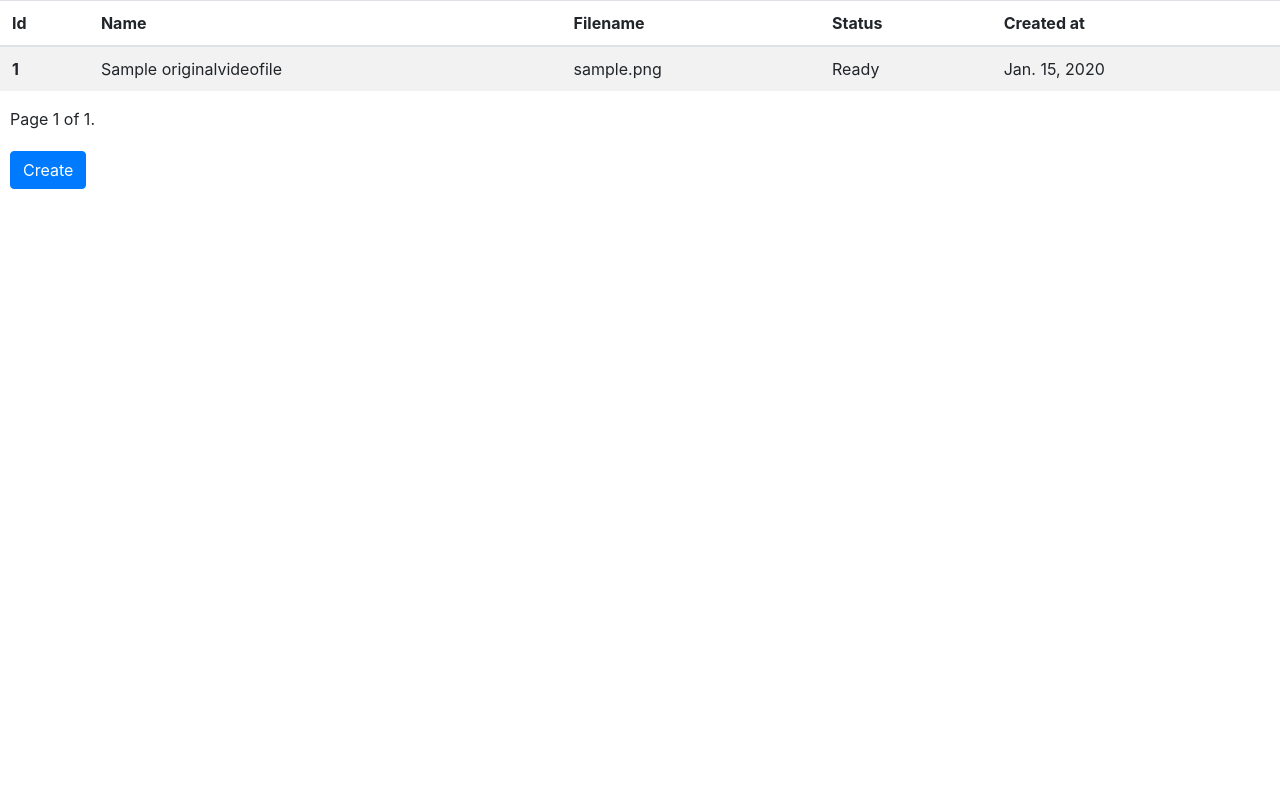
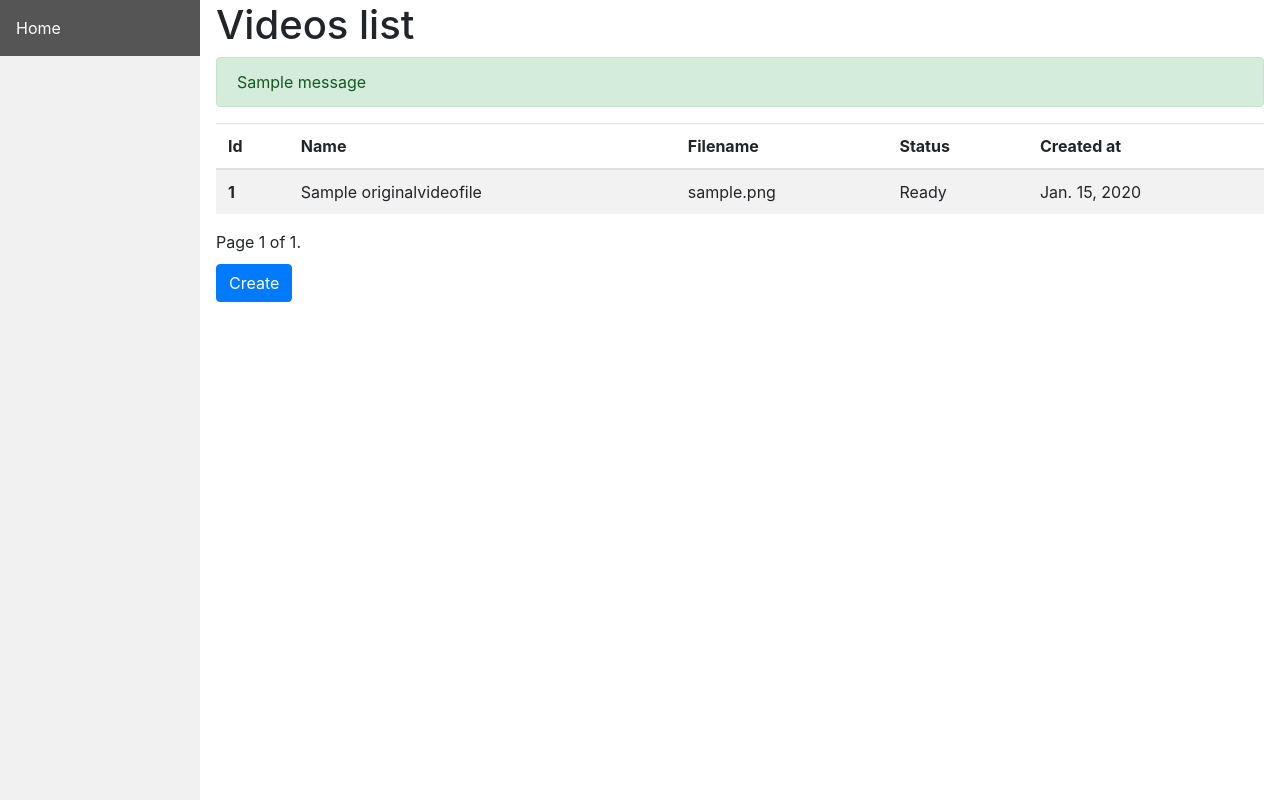
Before and after one commit to radu-dan21/video-encoding-app, a Django app: page /console/home in a window 1280 px wide. Run offline with Django 5.2, Linux system fonts and the light colour scheme; tables that the repository leaves empty hold one stand-in row (values such as "Sample post"); one stand-in notice (Sample message) is shown; parts of the project's set-up code (start-up, migrations or seed data) failed here and were passed over.

Commit message:
[WIP] ui work

```diff
--- /dev/null
+++ b/app/video_coding/console/forms/__init__.py
@@ -0,0 +1 @@
+from .original_video_file_form import OriginalVideoFileForm
--- /dev/null
+++ b/app/video_coding/console/static/console/style.css
@@ -0,0 +1,53 @@
+.btn {
+  margin-top: 10px;
+  margin-bottom: 10px;
+}
+
+.sidebar {
+  margin: 0;
+  padding: 0;
+  width: 200px;
+  background-color: #f1f1f1;
+  position: fixed;
+  height: 100%;
+  overflow: auto;
+}
+
+.sidebar a {
+  display: block;
+  color: black;
+  padding: 16px;
+  text-decoration: none;
+}
+
+.sidebar a.active {
+  background-color: #04AA6D;
+  color: white;
+}
+
+.sidebar a:hover:not(.active) {
+  background-color: #555;
+  color: white;
+}
+
+div.content {
+  margin-left: 200px;
+  padding: 1px 16px;
+}
+
+@media screen and (max-width: 700px) {
+  .sidebar {
+    width: 100%;
+    height: auto;
+    position: relative;
+  }
+  .sidebar a {float: left;}
+  div.content {margin-left: 0;}
+}
+
+@media screen and (max-width: 400px) {
+  .sidebar a {
+    text-align: center;
+    float: none;
+  }
+}
--- /dev/null
+++ b/app/video_coding/console/templates/console/_sidebar.html
@@ -0,0 +1,7 @@
+{% load static %}
+
+<link rel="stylesheet" href="{% static 'console/style.css' %}">
+
+<div class="sidebar">
+  <a href="{% url 'console:home' %}">Home</a>
+</div>
--- /dev/null
+++ b/app/video_coding/console/templates/console/base.html
@@ -0,0 +1,29 @@
+{% load static %}
+{% load extras %}
+
+<head>
+    <link rel="stylesheet" href="{% static 'console/style.css' %}">
+    <link rel="stylesheet" href="https://cdn.jsdelivr.net/npm/bootstrap@4.6.2/dist/css/bootstrap.min.css" integrity="sha384-xOolHFLEh07PJGoPkLv1IbcEPTNtaed2xpHsD9ESMhqIYd0nLMwNLD69Npy4HI+N" crossorigin="anonymous">
+    <script src="https://cdn.jsdelivr.net/npm/jquery@3.5.1/dist/jquery.slim.min.js" integrity="sha384-DfXdz2htPH0lsSSs5nCTpuj/zy4C+OGpamoFVy38MVBnE+IbbVYUew+OrCXaRkfj" crossorigin="anonymous"></script>
+    <script src="https://cdn.jsdelivr.net/npm/bootstrap@4.6.2/dist/js/bootstrap.bundle.min.js" integrity="sha384-Fy6S3B9q64WdZWQUiU+q4/2Lc9npb8tCaSX9FK7E8HnRr0Jz8D6OP9dO5Vg3Q9ct" crossorigin="anonymous"></script>
+    <title>
+        {% block title %}
+            title
+        {% endblock %}
+    </title>
+</head>
+
+<body>
+    {% include 'console/_sidebar.html' %}
+
+    <div class="content" id="main">
+        <h1>
+            {% block heading %}
+                heading
+            {% endblock %}
+        </h1>
+        {% block content %}
+            content
+        {% endblock %}
+    </div>
+</body>
--- a/app/video_coding/console/templates/console/ovf_list.html
+++ b/app/video_coding/console/templates/console/ovf_list.html
@@ -1,12 +1,22 @@
+{% extends "console/base.html" %}
+
 {% load static %}
 
-<head>
-    <link rel="stylesheet" href="https://cdn.jsdelivr.net/npm/bootstrap@4.6.2/dist/css/bootstrap.min.css" integrity="sha384-xOolHFLEh07PJGoPkLv1IbcEPTNtaed2xpHsD9ESMhqIYd0nLMwNLD69Npy4HI+N" crossorigin="anonymous">
-    <script src="https://cdn.jsdelivr.net/npm/jquery@3.5.1/dist/jquery.slim.min.js" integrity="sha384-DfXdz2htPH0lsSSs5nCTpuj/zy4C+OGpamoFVy38MVBnE+IbbVYUew+OrCXaRkfj" crossorigin="anonymous"></script>
-    <script src="https://cdn.jsdelivr.net/npm/bootstrap@4.6.2/dist/js/bootstrap.bundle.min.js" integrity="sha384-Fy6S3B9q64WdZWQUiU+q4/2Lc9npb8tCaSX9FK7E8HnRr0Jz8D6OP9dO5Vg3Q9ct" crossorigin="anonymous"></script>
-</head>
+{% block title %}
+    Home
+{% endblock %}
 
-<body>
+{% block heading %}
+    Videos list
+{% endblock %}
+
+{% block content %}
+    {% if messages %}
+        {% for message in messages %}
+            <div class="alert alert-success" role="alert">{{ message }}</div>
+        {% endfor %}
+    {% endif %}
+
     <table class="table table-hover table-striped">
       <thead>
         <tr>
@@ -29,7 +39,8 @@
         {% endfor %}
       </tbody>
     </table>
-    <div class="pagination" style="margin: 10px 10px 10px 10px;">
+
+    <div class="pagination">
         <span class="step-links">
             {% if page_obj.has_previous %}
                 <a href="?page=1">&laquo; first</a>
@@ -47,5 +58,5 @@
         </span>
     </div>
 
-    <a style="margin: 10px 10px 10px 10px;" class="btn btn-primary" href="create" role="button">Create</a>
-</body>
+    <a class="btn btn-primary" href="create" role="button">Create</a>
+{% endblock %}
--- /dev/null
+++ b/app/video_coding/console/templatetags/__init__.py
@@ -0,0 +1 @@
+from .extras import pretty_json
--- a/app/video_coding/console/urls.py
+++ b/app/video_coding/console/urls.py
@@ -1,11 +1,21 @@
 from django.urls import path
 from django.views.generic import RedirectView
 
-from video_coding.console.views import OriginalVideoFileListView
+from video_coding.console.views import (
+    OriginalVideoFileDeleteView,
+    OriginalVideoFileListView,
+    OriginalVideoFileView,
+)
 
 
 app_name = "console"
 urlpatterns = [
     path("", RedirectView.as_view(url="home")),
     path("home", OriginalVideoFileListView.as_view(), name="home"),
+    path("ovf/<int:ovf_id>", OriginalVideoFileView.as_view(), name="ovf_details"),
+    path(
+        "ovf/<int:pk>/delete",
+        OriginalVideoFileDeleteView.as_view(),
+        name="ovf_delete",
+    ),
 ]
--- a/app/video_coding/console/views/__init__.py
+++ b/app/video_coding/console/views/__init__.py
@@ -1 +1,2 @@
+from .original_video_file import OriginalVideoFileDeleteView, OriginalVideoFileView
 from .original_videos_list import OriginalVideoFileListView
```
Also changed, not shown: app/video_coding/console/forms/original_video_file_form.py (added, +15 -0 lines), app/video_coding/console/templates/console/ovf_delete.html (added, +22 -0 lines), app/video_coding/console/templates/console/ovf_details.html (added, +30 -0 lines), app/video_coding/console/templatetags/extras.py (added, +11 -0 lines), app/video_coding/console/views/original_video_file.py (added, +38 -0 lines). Lines whose indentation alone changed are shown as unchanged.
